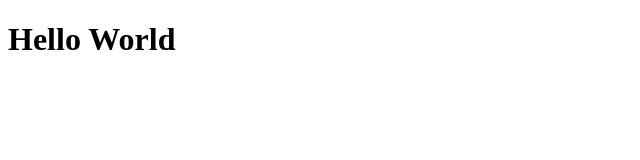
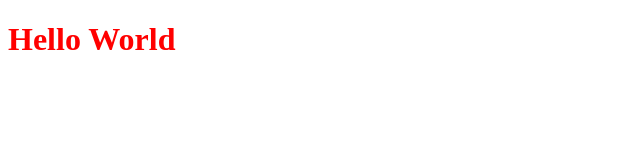
Before and after one commit to anandkumar8484/firstProject, a plain HTML site: page index.html in a window 1280 px wide. Shown: the whole page, without its empty margins (0-640 px from the left). Drawn offline with Linux system fonts and the light colour scheme.

Commit message:
corrected the class name

```diff
--- a/index.html
+++ b/index.html
@@ -8,7 +8,7 @@
 </head>
 <body>
 
-    <h1 clss="red"> Hello World</h1>
+    <h1 class="red"> Hello World</h1>
 
 <script src="script.js"></script>
 </body>
```
